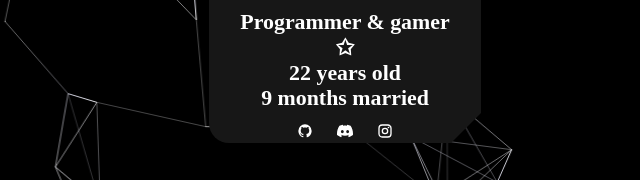
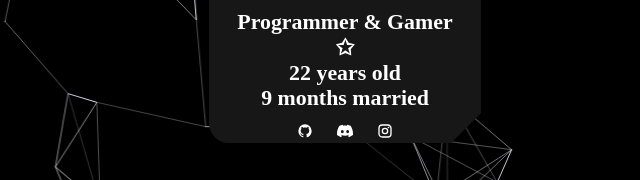
Before and after one commit to rxality/rxality.github.io, a plain HTML site: page index.html in a window 1280 px wide. Shown: the part 437-617 px from the top of the page, 295-935 px from the left. Drawn offline with Linux system fonts and the light colour scheme.

Commit message:
Update index.html
Capitalization!

```diff
--- a/index.html
+++ b/index.html
@@ -39,7 +39,7 @@
 			</div>
 			<p class="info">
 				<span>
-					Programmer & gamer
+					Programmer & Gamer
 					<br />
 					✩
 					<br />
```
